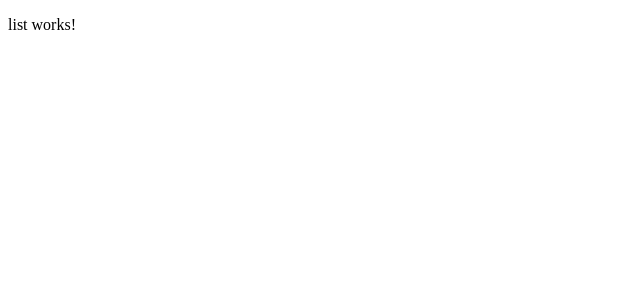
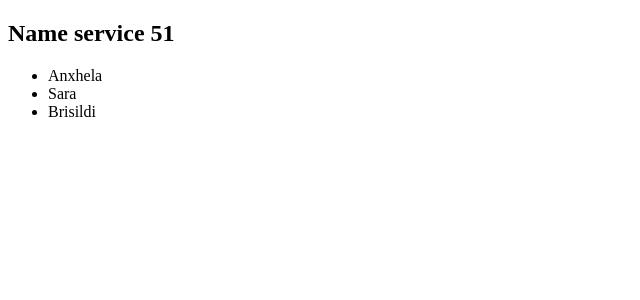
Before and after one commit to hegigj/angular-academy-03, an Angular app: page / in a window 1280 px wide. Shown: the top 300 px of the page, without its empty margins (0-640 px from the left). Built offline with nearby package versions, Linux system fonts and the light colour scheme.

Commit message:
async pipe

```diff
--- a/src/app/list/list.component.html
+++ b/src/app/list/list.component.html
@@ -1 +1,5 @@
-<p>list works!</p>
+<!-- <h2>{{name}}</h2> -->
+<h2>{{nameService.name$ | async}}</h2>
+<ul>
+    <li *ngFor="let name of nameService.names$ | async">{{name}}</li>
+</ul>
--- a/src/app/name.service.ts
+++ b/src/app/name.service.ts
@@ -1,16 +1,48 @@
 import { Injectable } from '@angular/core';
-import { Observable, of } from 'rxjs';
+import { BehaviorSubject, Observable, Subject, of } from 'rxjs';
 
 @Injectable({
   providedIn: 'root'
 })
 export class NameService {
   name?: string;
+  name$: Subject<string>;
+  names$: BehaviorSubject<string[]>;
 
-  constructor() {}
+  constructor() {
+    this.name$ = new Subject<string>();
+    this.names$ = new BehaviorSubject<string[]>([]);
+    setTimeout(
+      () => {
+        this.name = 'Name service';
+        this.name$.next(this.name);
+        this.names$.next(['Anxhela', 'Sara']);
+      },
+      3000
+    );
+    const namesBuffer = ['Rei', 'Xhoni', 'Brisildi'];
+    let intervale: any;
+    intervale = setInterval(
+      () => {
+        this.name = 'Name service ' + new Date().getSeconds();
+        this.name$.next(this.name);
+        this.names$.next([...this.names$.getValue(), namesBuffer.pop() as string]);
+      },
+      4000
+    );
+    setTimeout(
+      () => {
+        clearInterval(intervale);
+        this.name$.complete();
+        this.names$.complete();
+      },
+      10000
+    );
+  }
 
   getTitle(): Observable<string> {
-    this.name = 'Name service';
-    return of(this.name);
+    // this.name = 'Name service';
+    // return of(this.name);
+    return this.name$.asObservable();
   }
 }
```
Also changed, not shown: src/app/list/list.component.ts (+11 -1 lines).
